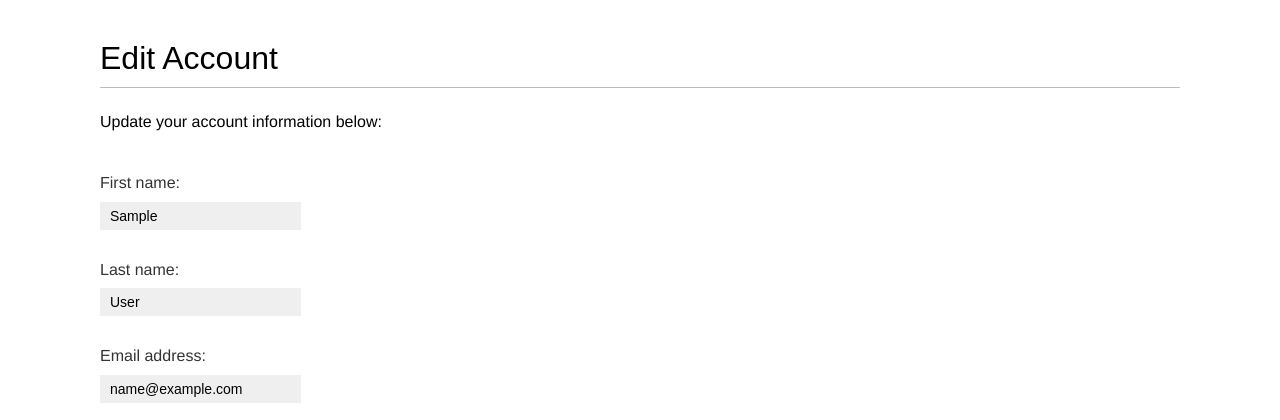
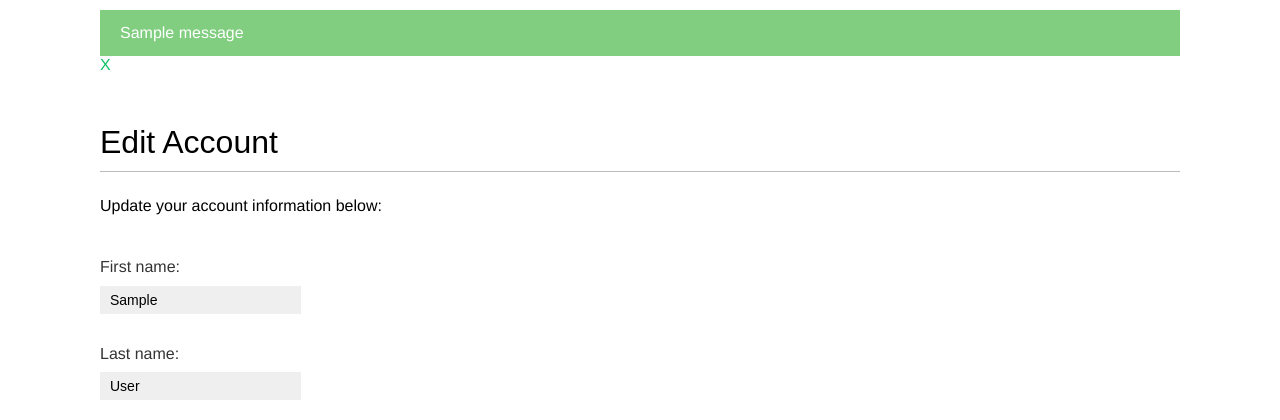
Before and after one commit to ABo-EsMaiL/BookMarks_Django, a Django app: page /account/edit/ in a window 1280 px wide. Shown: the part 48-468 px from the top of the page. Run offline with Django 5.2, Linux system fonts and the light colour scheme; a user stored in the database is signed in; tables that the repository leaves empty hold one stand-in row (values such as "Sample post"); one stand-in notice (Sample message) is shown; some web fonts are replaced.

Commit message:
Messages framework Commit

```diff
--- a/account/views.py
+++ b/account/views.py
@@ -4,6 +4,7 @@ from .forms import LoginForm,UserRegistrationForm,UserEditForm,ProfileEditForm
 # from django.contrib.auth import authenticate, login, logout
 from django.contrib.auth.decorators import login_required
 from .models import Profile
+from django.contrib import messages
 
 
 
@@ -58,9 +59,13 @@ def register(request):
             new_user.save()
             Profile.objects.create(user = new_user)
 
+            messages.success(request, 'Account created successfully')
+
             return render(request, 'account/register_done.html',{
                 'new_user': new_user
             })
+        else:
+            messages.error(request, 'Error creating your account')
 
     else:
         user_form = UserRegistrationForm()
@@ -78,6 +83,10 @@ def edit(request):
             user_form.save()
             profile_form.save()
 
+            messages.success(request,'Profile updated successfully')
+        else:
+            messages.error(request,'Error updating your profile')
+
     else:
         user_form = UserEditForm(instance=request.user)
         profile_form = ProfileEditForm(instance=request.user.profile)
--- a/templates/base.html
+++ b/templates/base.html
@@ -58,6 +58,18 @@
         </span>
 
     </div>
+
+    {% if messages %}
+        <ul class="messages">
+            {% for message in messages %}
+                <li {% if message.tags %} class="{{ message.tags }}"{% endif %}>
+                    {{ message|safe }}
+                </li>
+                <a href="#" class="close">X</a>
+            {% endfor %}
+        </ul>
+    {% endif %}
+
     <div id="content">
         {% block content %}{% endblock content %}
     </div>
```
